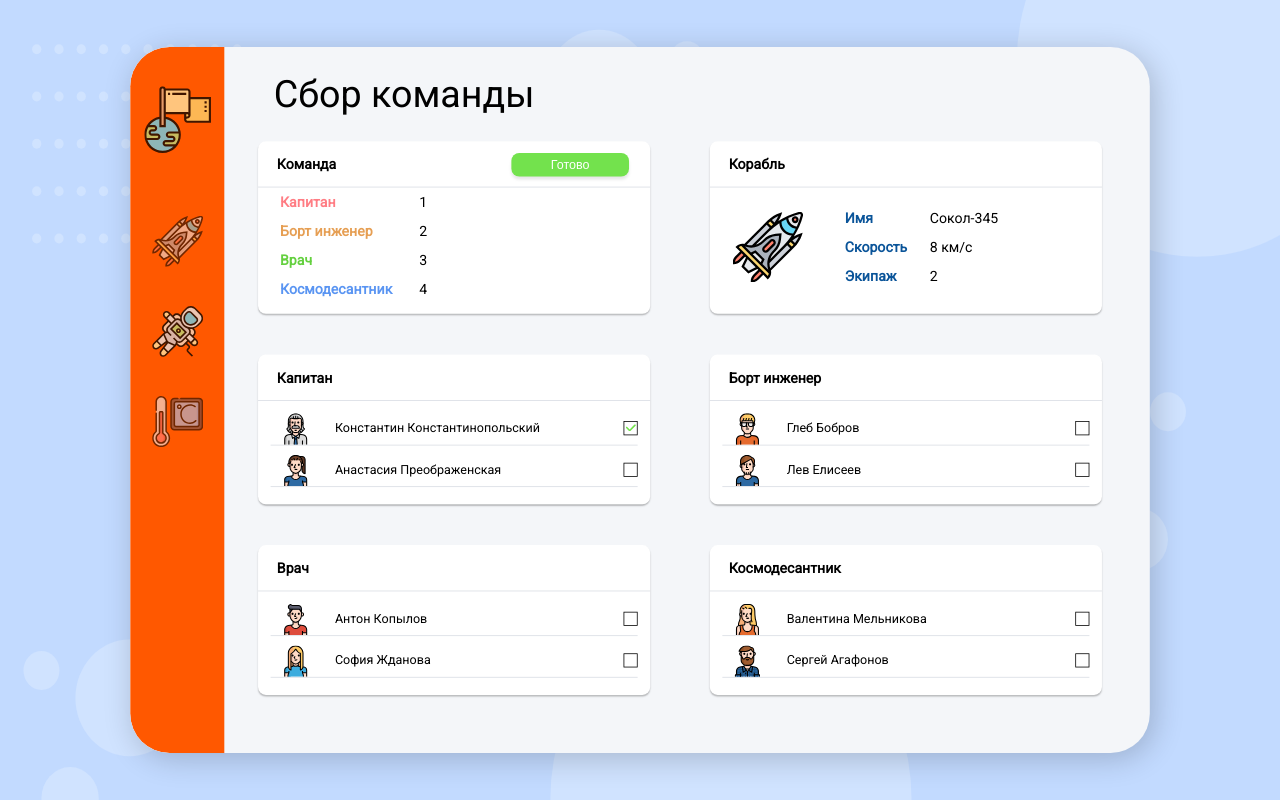
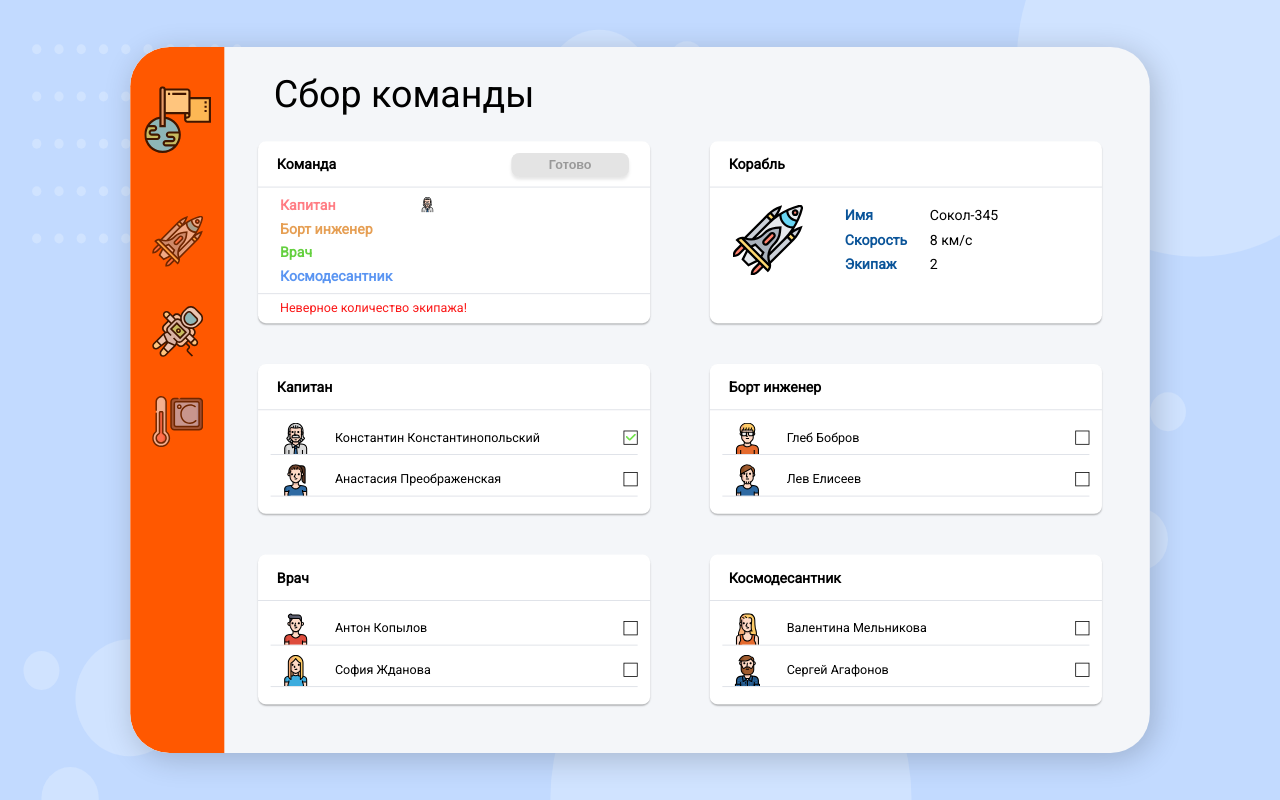
Before and after one commit to UncoD/vue-course-space-go, a Vue app: page /team in a window 1280 px wide. Both pictures are taken after a click on the label "Константин Константинопольский". Built offline with nearby package versions, Linux system fonts and the light colour scheme.

Commit message:
Add team page

```diff
--- a/src/views/Team.vue
+++ b/src/views/Team.vue
@@ -10,27 +10,32 @@
           class="make-btn"
           type="button"
           @click="saveTeam"
+          :disabled="curTeamNumber !== rockets[curRocketInd].teamNumber"
         >
           Готово
         </button>
         <dl>
-          <div>
-            <dt class="team-captain">Капитан</dt>
-            <dd>1</dd>
-          </div>
-          <div>
-            <dt class="team-engineer">Борт инженер</dt>
-            <dd>2</dd>
-          </div>
-          <div>
-            <dt class="team-doctor">Врач</dt>
-            <dd>3</dd>
-          </div>
-          <div>
-            <dt class="team-space-marine">Космодесантник</dt>
-            <dd>4</dd>
+          <div
+            v-for="(role, i) in team"
+            :key="i"
+          >
+            <dt :class="teamClasses[i]">{{role.role}}</dt>
+            <dd>
+              <img
+                class="member-icon"
+                v-for="(emp, i) in curTeam[role.role]"
+                :key="i"
+                :src="emp.icon"
+              >
+            </dd>
           </div>
         </dl>
+        <span class="warning" v-if="curTeamNumber !== rockets[curRocketInd].teamNumber">
+          Неверное количество экипажа!
+        </span>
+        <span class="success" v-if="isTeamSave">
+          Экипаж сохранен!
+        </span>
       </Card>
       <Card
         title="Корабль"
@@ -71,6 +76,8 @@
               <input
                 class="team-check"
                 type="checkbox"
+                v-model="curTeam[role.role]"
+                :value="emp"
               >
               <span />
             </label>
@@ -90,7 +97,25 @@ export default {
     return {
       rockets,
       team,
-      curRocketInd: 0
+      curRocketInd: 0,
+      curTeam: {},
+      teamClasses: ['team-captain', 'team-engineer', 'team-doctor', 'team-space-marine'],
+      isTeamSave: false
+    }
+  },
+  computed: {
+    curTeamNumber() {
+      let count = 0
+      Object.keys(this.curTeam).forEach(role => count += this.curTeam[role].length)
+      return count
+    }
+  },
+  created() {
+    if (localStorage.team) {
+      this.curTeam = JSON.parse(localStorage.team)
+    }
+    else {
+      this.team.forEach(role => this.$set(this.curTeam, role.role, []))
     }
   },
   mounted() {
@@ -100,7 +125,9 @@ export default {
   },
   methods: {
     saveTeam() {
-
+      localStorage.team = JSON.stringify(this.curTeam)
+      this.isTeamSave = true
+      setTimeout(() => this.isTeamSave = false, 1000)
     }
   }
 }
@@ -124,8 +151,8 @@ export default {
     margin: 0 28px;
 
     div {
-      display:flex;
-      padding: 8px 0;
+      display: flex;
+      padding: 5px 0;
 
       dt {
         width: 40%;
@@ -148,6 +175,16 @@ export default {
   color: #0A5499;
 }
 .team-card {
+  dl {
+    margin-top: 7px;
+  }
+  div {
+    height: 20px;
+  }
+  .member-icon {
+    width: 20px;
+    height: 20px;
+  }
   .team-captain {
     color: #FF7D84;
   }
@@ -171,27 +208,6 @@ export default {
     width: 90px;
     height: 90px;
     margin-right: 25px;
-  }
-  table {
-    flex: 1;
-    border-collapse: collapse;
-
-    tr {
-      td {
-        font-size: 18px;
-        color: #000000;
-        line-height: 37px;
-        padding: 0;
-      }
-      td:first-child {
-        font-weight: bold;
-        font-size: 18px;
-        line-height: 21px;
-        width: 35%;
-        padding-left: 15px;
-        color: #0A5499;
-      }
-    }
   }
 }
 .card-man {
@@ -240,7 +256,19 @@ export default {
     }
   }
 }
+.warning, .success {
+  border-top: 1px solid #D8DCE3;
+  padding: 8px 0 0 28px;
+  margin-top: 8px;
+}
+.warning {
+  color: #fb1717;
+}
+.success {
+  color: #73E24D;
+}
 .make-btn {
+  font-weight: bold;
   background: #73E24D;
   box-shadow: 0px 4px 4px rgba(0, 0, 0, 0.1);
   border-radius: 10px;
```
